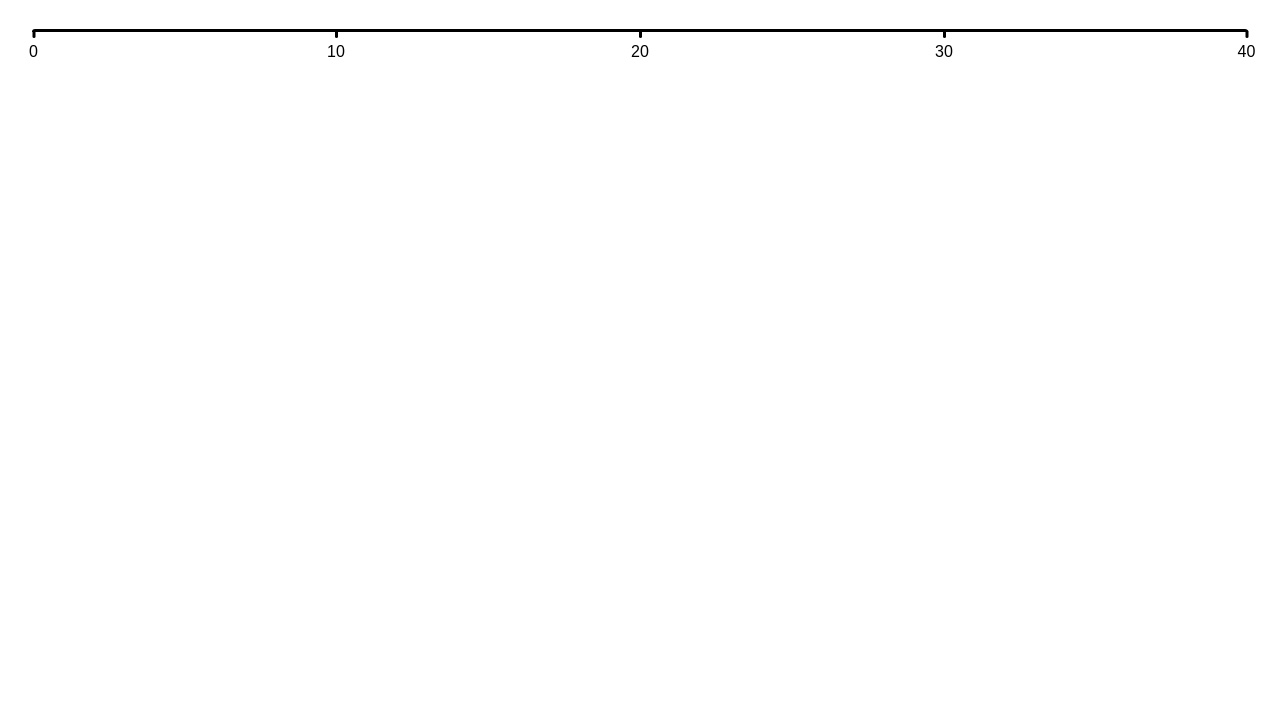
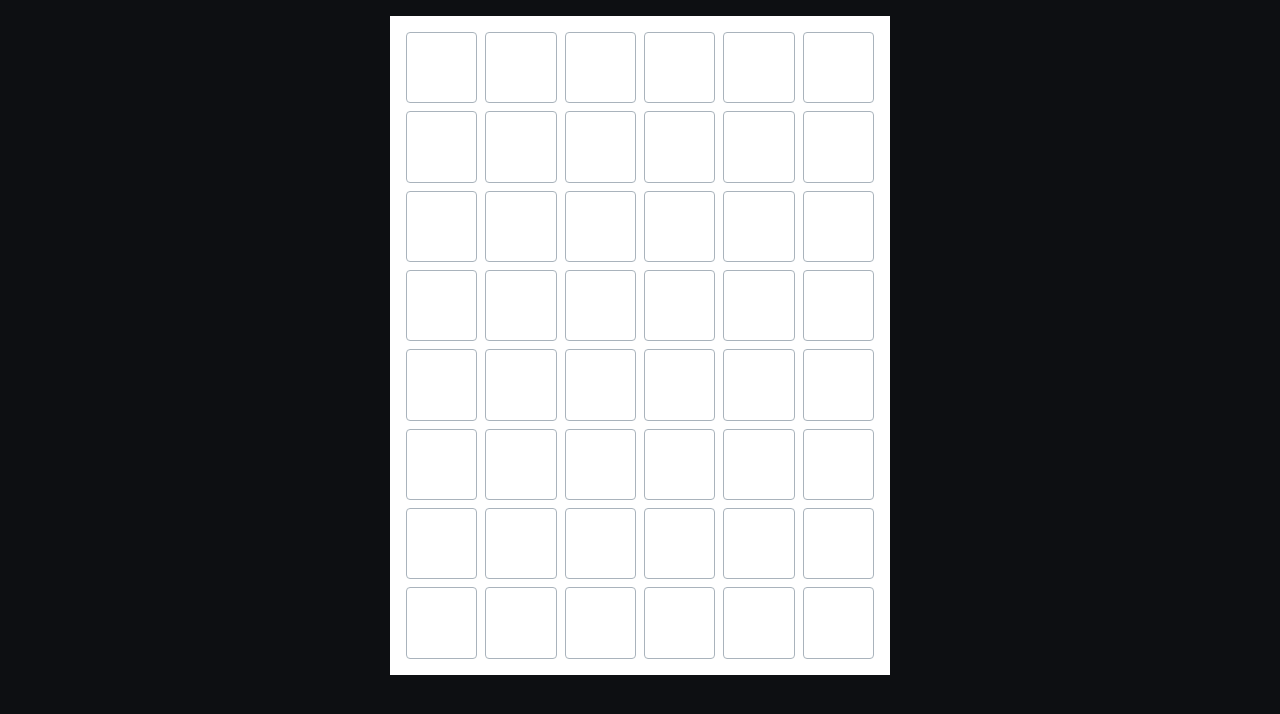
Before and after one commit to simotae14/react-joy-exercises, a React (Create React App) app: page / in a window 1280 px wide. Shown: the top 714 px of the page. Built offline with nearby package versions, Linux system fonts and the light colour scheme; a web font is replaced by a local one.

Commit message:
32 Exercise Rendering a grid

```diff
--- a/src/App.js
+++ b/src/App.js
@@ -1,10 +1,10 @@
-import Graph from './Graph';
+import Grid from './Grid';
 
 function App() {
   return (
-    <Graph
-      from={0}
-      to={40}
+    <Grid
+      numRows={8}
+      numCols={6}
     />
   );
 }
--- a/src/Graph.js
+++ /dev/null
@@ -1,17 +0,0 @@
-import React from 'react';
-
-import { range } from './utils';
-
-function Graph({ from, to }) {
-  return (
-    <div className="graph">
-      {range(from, to + 1, 10).map((num) => (
-        <div key={num} className="peg">
-          {num}
-        </div>
-      ))}
-    </div>
-  );
-}
-
-export default Graph;
--- /dev/null
+++ b/src/Grid.js
@@ -0,0 +1,17 @@
+import { range } from './utils';
+
+function Grid({ numRows, numCols }) {
+  return (
+    <div className="grid">
+      {range(numRows).map((rowIndex) => (
+        <div key={rowIndex} className="row">
+          {range(numCols).map((colIndex) => (
+            <div key={colIndex} className="cell" />
+          ))}
+        </div>
+      ))}
+    </div>
+  );
+}
+
+export default Grid;
--- a/src/styles.css
+++ b/src/styles.css
@@ -1,45 +1,30 @@
-body {
-  padding: 32px;
+html {
+  --spacing: 8px;
+  background: hsl(210deg, 15%, 6%);
 }
 
-.graph {
-  position: relative;
+.grid {
   display: flex;
-  justify-content: space-between;
-  margin: 0 -0.75rem;
-}
-.graph::before {
-  content: '';
-  position: absolute;
-  top: -3px;
-  left: 0.75rem;
-  right: 0.75rem;
-  height: 3px;
-  background: black;
-  border-radius: 3px 3px 0px 0px;
+  flex-direction: column;
+  gap: var(--spacing);
+  padding: 16px;
+  background: white;
+  border-radius: 0px;
+  max-width: 500px;
+  margin: 0 auto;
 }
 
-.peg {
-  position: relative;
-  padding-top: 8px;
-  width: 1.5rem;
-  text-align: center;
+.row {
+  display: flex;
+  gap: var(--spacing);
 }
-.peg::before {
-  content: '';
-  position: absolute;
-  top: -2px;
-  left: 0;
-  right: 0;
-  margin: auto;
-  width: 3px;
-  height: 8px;
-  background: black;
-  border-radius: 1000px;
+
+.cell {
+  flex: 1;
+  aspect-ratio: 1 / 1;
+  border: 1px solid hsl(210deg 12% 70%);
+  border-radius: 4px;
 }
-.peg:first-child {
-  transform: translateX(1.5px);
+.cell:hover {
+  background: hsl(210deg 20% 80%);
 }
-.peg:last-child {
-  transform: translateX(-1.5px);
-}
```
